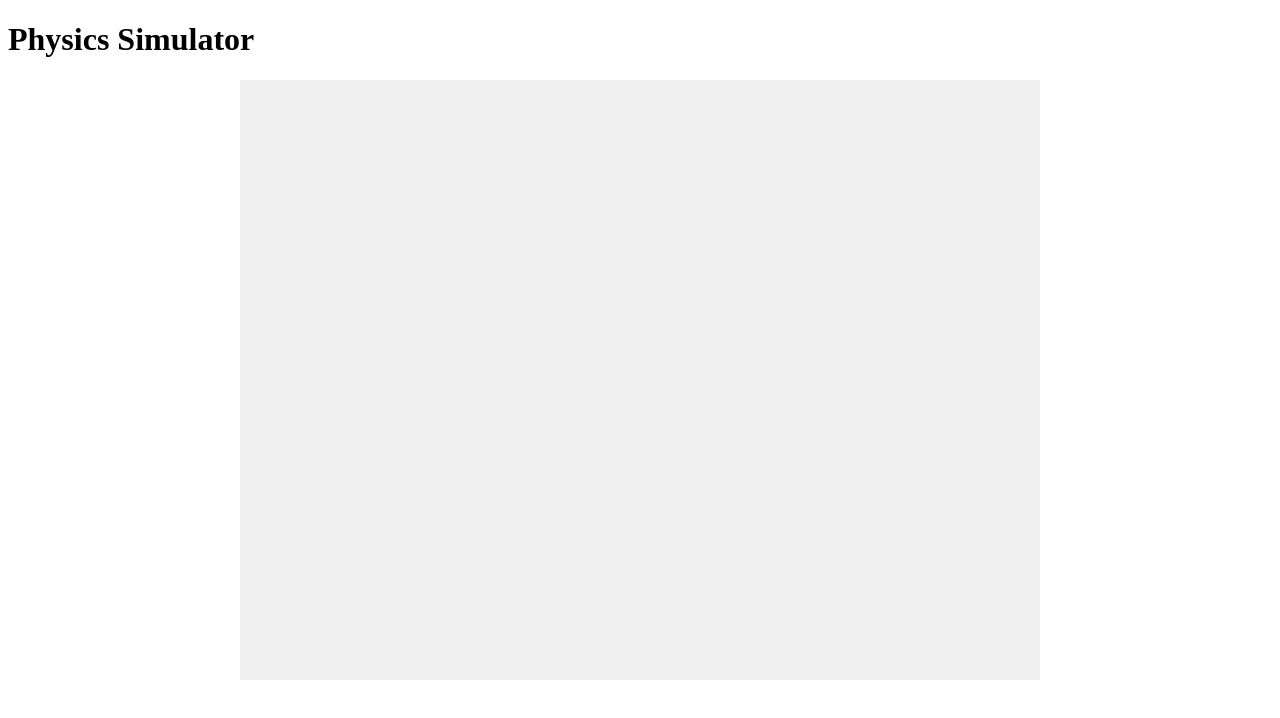
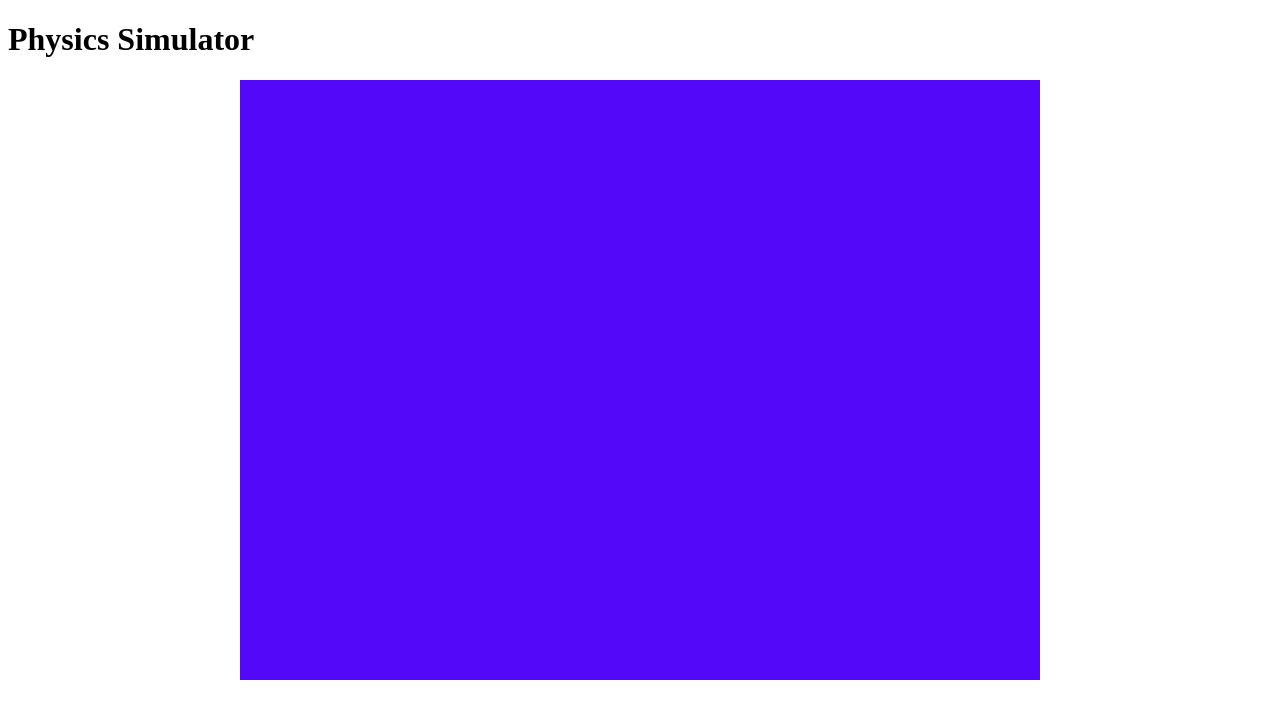
Before and after one commit to BSchoenth245/Physics-Simulations, a React (Create React App) app: page / in a window 1280 px wide. Shown: the top 718 px of the page. Built offline with nearby package versions, Linux system fonts and the light colour scheme.

Commit message:
color change

```diff
--- a/src/Bouncing_Balls/Components/PhysicsCanvas.jsx
+++ b/src/Bouncing_Balls/Components/PhysicsCanvas.jsx
@@ -87,7 +87,7 @@ export default function PhysicsCanvas() {
       width={800}
       height={600}
       border="1px solid black"
-      style={{ backgroundColor: "#f0f0f0", display: "block", margin: "0 auto" }}
+      style={{ backgroundColor: "#5408f9ff", display: "block", margin: "0 auto" }}
       onClick={handleClick}
     />
   );
```
